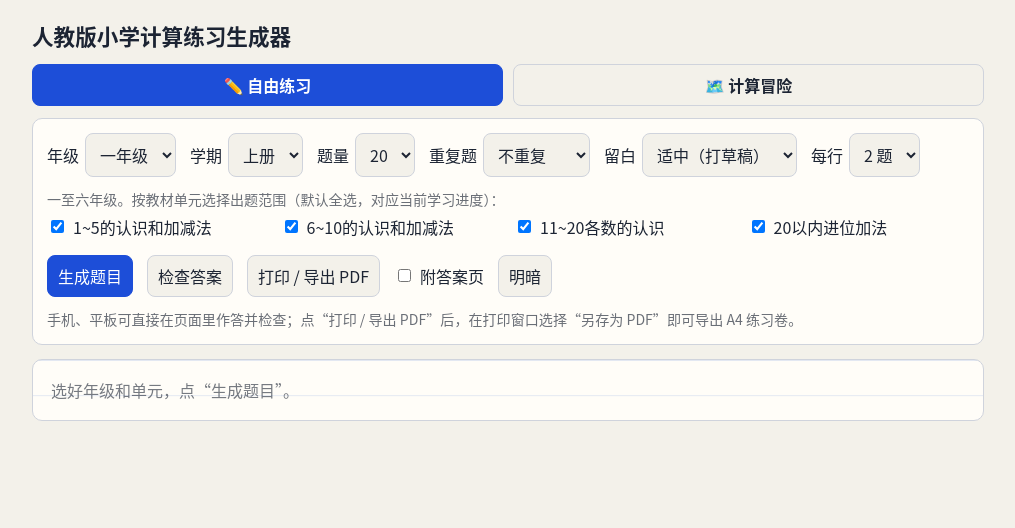
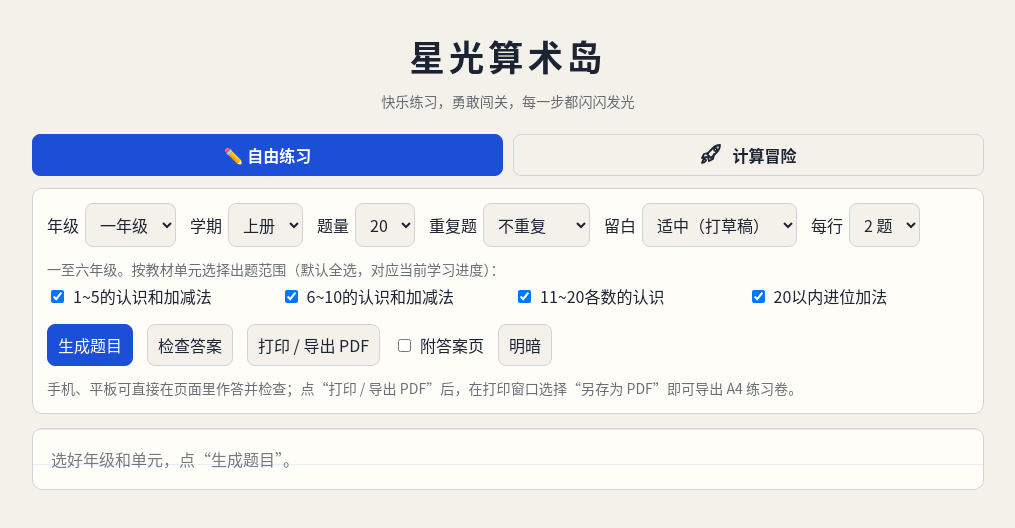
Before and after one commit to roger-wang-2026/calc, a website: page index.html in a window 1280 px wide. Shown: the whole page, without its empty margins (132-1147 px from the left). Drawn offline with Linux system fonts and the light colour scheme.

Commit message:
Rename site to 星光算术岛 and improve adventure navigation icon

```diff
--- a/css/style.css
+++ b/css/style.css
@@ -5,7 +5,9 @@
 *{box-sizing:border-box}
 body{margin:0;background:var(--bg);color:var(--fg);font:16px/1.5 "PingFang SC","Hiragino Sans GB","Microsoft YaHei","Noto Sans CJK SC",sans-serif}
 .wrap{max-width:980px;margin:0 auto;padding:14px}
-h1{font-size:1.35rem;margin:6px 0 12px}
+.site-header{text-align:center;padding:16px 0 10px}
+h1{font-size:clamp(1.7rem,4vw,2.2rem);letter-spacing:.12em;margin:0;color:var(--fg)}
+.site-header p{margin:8px 0 0;font-size:.88rem;color:var(--fg);opacity:.65}
 .ctl{background:var(--card);border:1px solid var(--bd);border-radius:10px;padding:14px;display:grid;gap:12px}
 .row{display:flex;flex-wrap:wrap;gap:10px 14px;align-items:center}
 label{display:flex;align-items:center;gap:6px}
@@ -36,7 +38,7 @@
 :root:root:root{--bg:#fff;--fg:#000;--card:#fff;--bd:#888;--ac:#000;--grid:#fff}
 @page{size:A4;margin:12mm}
 body{background:#fff;font-size:12pt}.wrap{padding:0;max-width:none}
-.ctl,h1,.hint{display:none!important}
+.ctl,.site-header,h1,.hint{display:none!important}
 #sheet{border:0;padding:0;margin:0;background:none}
 .g{--c:2!important;gap:2mm 8mm}.g.c3{--c:3!important}
 .p{break-inside:avoid;border:0;font-size:14pt}.s1 .p{min-height:20mm}.s2 .p{min-height:38mm}
@@ -63,7 +65,8 @@
 @media print{.feedback,.effects{display:none!important}}
 
 .mode-switch{display:flex;gap:10px;margin:12px 0}
-.mode-switch button{flex:1;font-weight:700}
+.mode-switch button{flex:1;font-weight:700;display:flex;align-items:center;justify-content:center;gap:8px}
+.mode-icon{width:24px;height:24px;flex-shrink:0}
 .adventure-mode .practice-option,.adventure-mode #unit-settings,.adventure-mode #go{display:none}
 .adventure{margin-top:18px;padding:26px;border:1px solid var(--bd);border-radius:22px;background:radial-gradient(ellipse at top right,#f8bc4822,transparent 60%),var(--card)}
 .adventure[hidden],.mission[hidden]{display:none}
--- a/index.html
+++ b/index.html
@@ -1,14 +1,14 @@
 <!doctype html>
 <html lang="zh-CN"><head><meta charset="utf-8">
 <meta name="viewport" content="width=device-width, initial-scale=1, viewport-fit=cover">
-<title>人教版小学计算练习生成器</title>
+<title>星光算术岛 · 快乐练习，勇敢闯关</title>
 <link rel="stylesheet" href="css/style.css">
 </head><body>
 <div class="wrap">
-<h1>人教版小学计算练习生成器</h1>
+<header class="site-header"><h1>星光算术岛</h1><p>快乐练习，勇敢闯关，每一步都闪闪发光</p></header>
 <div class="mode-switch" role="group" aria-label="选择练习模式">
  <button id="practice-mode" class="pri" aria-pressed="true">✏️ 自由练习</button>
- <button id="adventure-mode" aria-pressed="false">🗺️ 计算冒险</button>
+ <button id="adventure-mode" aria-pressed="false"><svg class="mode-icon" viewBox="0 0 24 24" fill="none" stroke="currentColor" stroke-width="1.8" stroke-linecap="round" stroke-linejoin="round" aria-hidden="true" focusable="false"><path d="M13 5c3-3 7-3 7-3s0 4-3 7l-6 6-4-4 6-6Z"/><circle cx="15.5" cy="6.5" r="1.5"/><path d="m8 10-4 1-2 4 5-1m7-3-1 5-4 2-1-4M5 16c-2 0-3 4-3 4s4-1 4-3"/></svg><span>计算冒险</span></button>
 </div>
 <section class="ctl" aria-label="出题设置">
  <div class="row">
```
Also changed, not shown: README.md.
